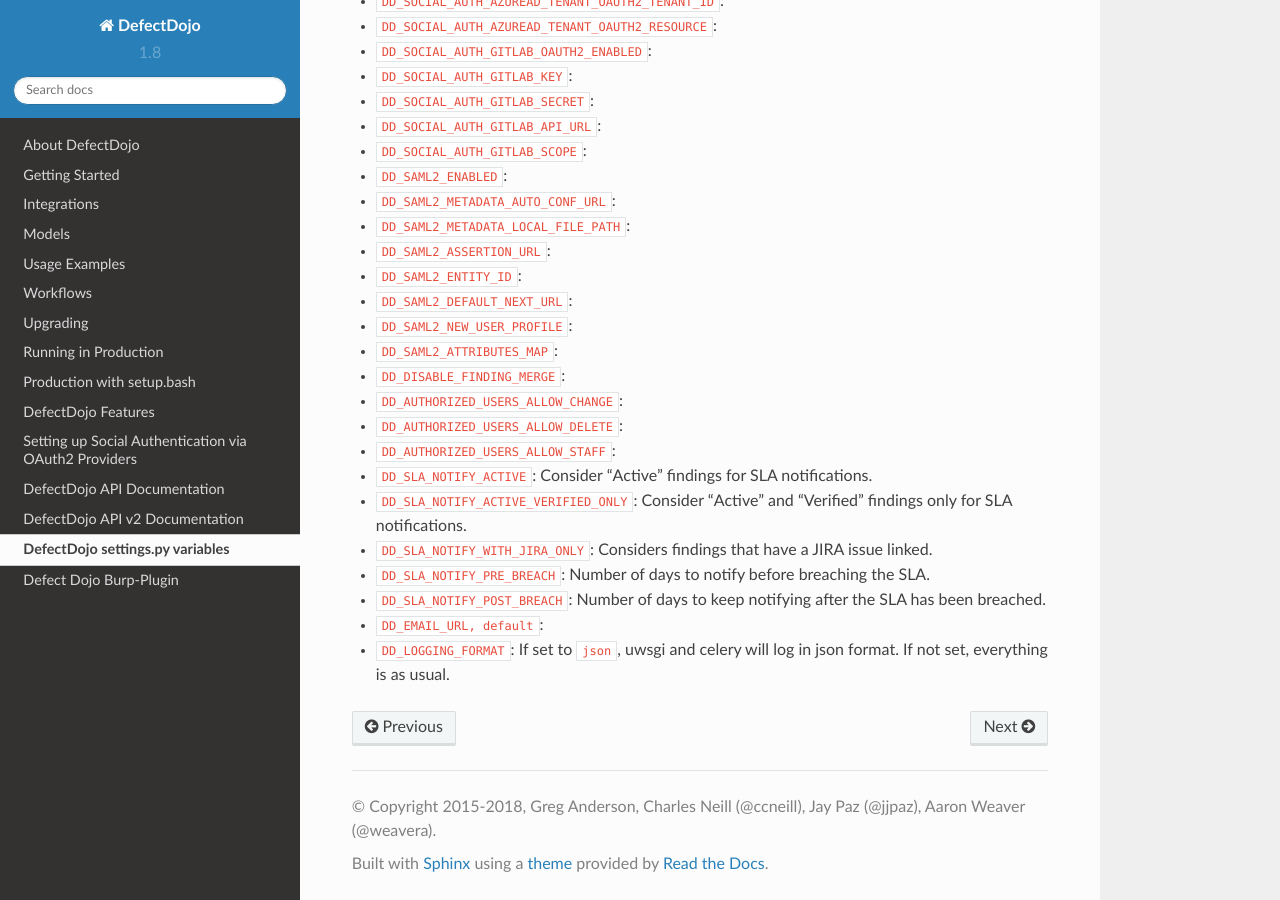
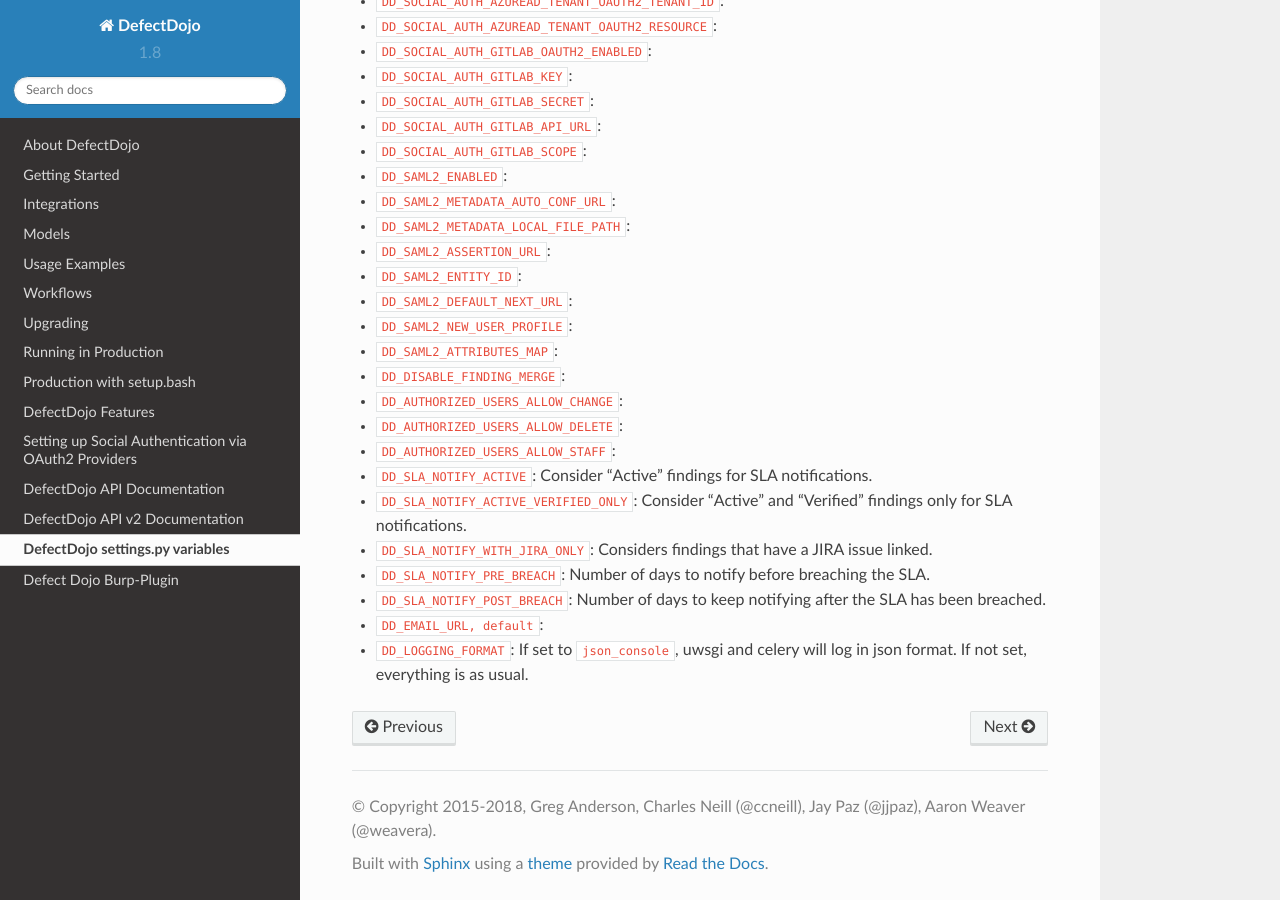
Before and after one commit to DefectDojo/Documentation, a Sphinx documentation site: the page built from docs/settings-docs.rst, in a window 1280 px wide and 900 px high, scrolled down 2372 px. Built offline with Sphinx 7.4.7 and the Read the Docs theme 2.0.0, drawn with Linux system fonts in a browser that asks for light colours.

Commit message:
amending var value

```diff
--- a/docs/running-in-production.rst
+++ b/docs/running-in-production.rst
@@ -8,7 +8,7 @@
 ^^^^^^^^^^^^^^^^^^^^^
 You may want to login your celery output and uwsgi as json to ease log processing as you ship logs to your central logging platform.
 
-Setting the ``DD_LOGGING_FORMAT`` environment variable to ``json`` will have celery (beat and worker) as well as uwsgi log in JSON format.
+Setting the ``DD_LOGGING_FORMAT`` environment variable to ``json_console`` will have celery (beat and worker) as well as uwsgi log in JSON format.
 
 Database
 ^^^^^^^^
--- a/docs/settings-docs.rst
+++ b/docs/settings-docs.rst
@@ -111,4 +111,4 @@
 * ``DD_SLA_NOTIFY_PRE_BREACH``: Number of days to notify before breaching the SLA.
 * ``DD_SLA_NOTIFY_POST_BREACH``: Number of days to keep notifying after the SLA has been breached.
 * ``DD_EMAIL_URL, default``:
-* ``DD_LOGGING_FORMAT``: If set to ``json``, uwsgi and celery will log in json format. If not set, everything is as usual.
+* ``DD_LOGGING_FORMAT``: If set to ``json_console``, uwsgi and celery will log in json format. If not set, everything is as usual.
```
